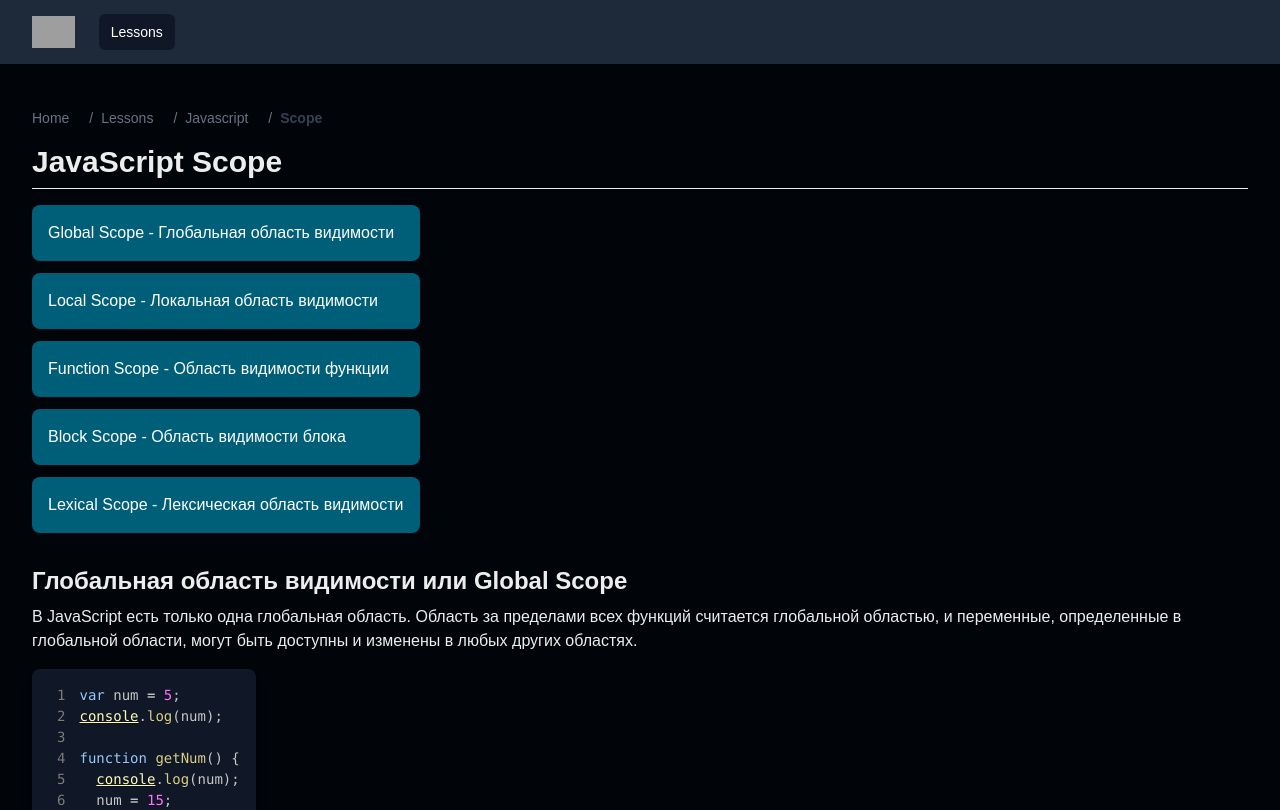
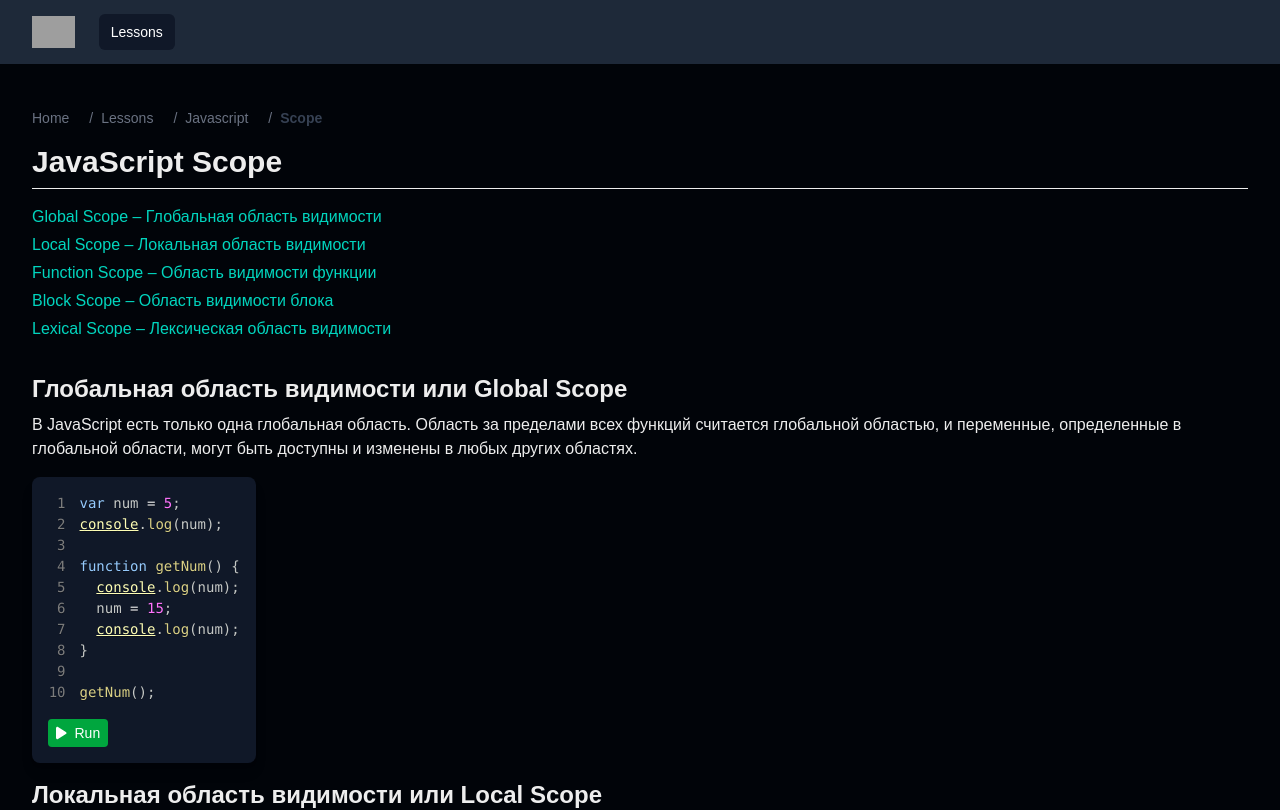
Before and after one commit to HenrikHovhannisyan/coding, a Next.js app: page /lessons/javascript/scope in a window 1280 px wide. Shown: the top 810 px of the page. Built offline with nearby package versions, Linux system fonts and the light colour scheme; grey boxes are pictures that could not be loaded.

Commit message:
Changed sope list style

```diff
--- a/app/lessons/javascript/scope/page.jsx
+++ b/app/lessons/javascript/scope/page.jsx
@@ -7,45 +7,45 @@ import CodeExample from "@/components/CodeExample";
 const page = () => {
   return (
     <LessonLayout title="JavaScript Scope">
-      <ul className="mb-8 max-w-max space-y-3">
+      <ul className="mb-8 max-w-max space-y-1 list-none text-white">
         <li>
           <a
             href="#global-scope"
-            className="block p-4 bg-cyan-800 rounded-lg text-white hover:bg-cyan-950 transition"
+            className="text-teal-400 hover:underline transition"
           >
-            Global Scope - Глобальная область видимости
+            Global Scope – Глобальная область видимости
           </a>
         </li>
         <li>
           <a
             href="#local-scope"
-            className="block p-4 bg-cyan-800 rounded-lg text-white hover:bg-cyan-950 transition"
+            className="text-teal-400 hover:underline transition"
           >
-            Local Scope - Локальная область видимости
+            Local Scope – Локальная область видимости
           </a>
         </li>
         <li>
           <a
             href="#function-scope"
-            className="block p-4 bg-cyan-800 rounded-lg text-white hover:bg-cyan-950 transition"
+            className="text-teal-400 hover:underline transition"
           >
-            Function Scope - Область видимости функции
+            Function Scope – Область видимости функции
           </a>
         </li>
         <li>
           <a
             href="#block-scope"
-            className="block p-4 bg-cyan-800 rounded-lg text-white hover:bg-cyan-950 transition"
+            className="text-teal-400 hover:underline transition"
           >
-            Block Scope - Область видимости блока
+            Block Scope – Область видимости блока
           </a>
         </li>
         <li>
           <a
             href="#lexical-scope"
-            className="block p-4 bg-cyan-800 rounded-lg text-white hover:bg-cyan-950 transition"
+            className="text-teal-400 hover:underline transition"
           >
-            Lexical Scope - Лексическая область видимости
+            Lexical Scope – Лексическая область видимости
           </a>
         </li>
       </ul>
```
